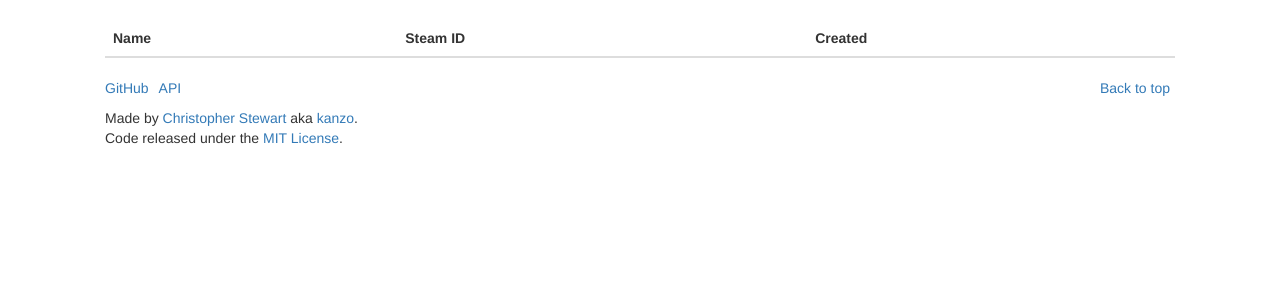
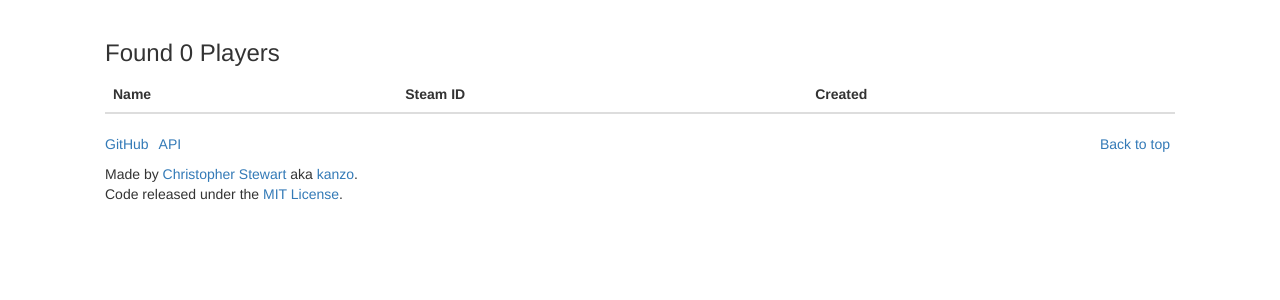
Before and after one commit to QLRace/QLRace, a Rails app: page /players in a window 1280 px wide. Shown: the part 52-352 px from the top of the page. Run offline with Rails 7, Linux system fonts and the light colour scheme; the visitor is signed in with stand-in values (Sample User, id 1); data that the repository does not hold is empty; style sheets or scripts are compiled from the project's sources; parts of the project's set-up code (start-up, migrations or seed data) failed here and were passed over; some libraries are stand-ins or nearby versions.

Commit message:
Move search form to partial. Show total players found on players page

```diff
--- a/app/views/layouts/_navbar.html.slim
+++ b/app/views/layouts/_navbar.html.slim
@@ -22,6 +22,4 @@ body
           li
             = link_to 'Servers', servers_path
         ul.nav.navbar-nav.navbar-right
-          = form_tag(players_path, method: 'get', id: 'search-form', class: 'navbar-form navbar-right') do
-            = text_field_tag :search, params[:search], placeholder: 'Find Player', class: 'form-control', 'data-autocomplete': players_autocomplete_path
-            = submit_tag 'Search', name: nil, class: 'btn btn-default'
+          = render 'layouts/search_players'
--- /dev/null
+++ b/app/views/layouts/_search_players.html.slim
@@ -0,0 +1,3 @@
+= form_tag(players_path, method: 'get', id: 'search-form', class: 'navbar-form navbar-right') do
+  = text_field_tag :search, params[:search], placeholder: 'Find Player', class: 'form-control', 'data-autocomplete': players_autocomplete_path
+  = submit_tag 'Search', name: nil, class: 'btn btn-default'
--- a/app/views/players/index.html.slim
+++ b/app/views/players/index.html.slim
@@ -1,4 +1,5 @@
 - provide(:title, 'Players')
+h3 = "Found #{@players.length} Players"
 table.table.table-striped.table-hover
   thead
     tr
```
